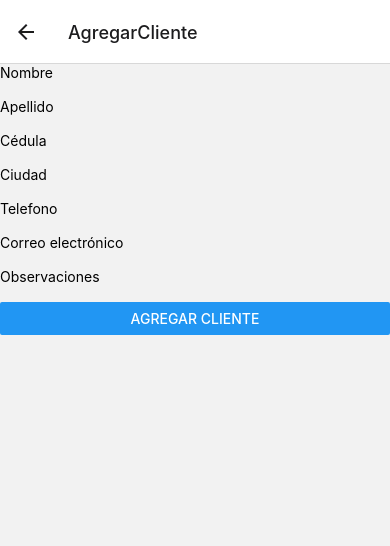
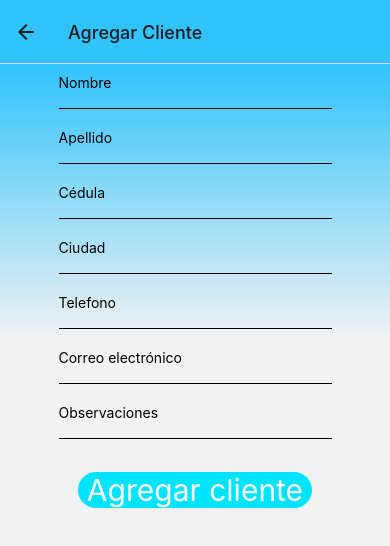
Before and after one commit to 00Alex16/pet-app, a React Native app: screen /AgregarCliente in a window 390 px wide. Shown: the top 546 px of the page. Built offline with nearby package versions, Linux system fonts and the light colour scheme.

Commit message:
ultimo commit juan pablo xd

```diff
--- a/App.js
+++ b/App.js
@@ -22,17 +22,17 @@ function MyStack() {
   return (
     <Stack.Navigator>
       <Stack.Screen name='Portada' component={Portada} options={{ title: '', headerStyle: { backgroundColor: 'rgba(0,184,255,0.8)' },}}/>
-      <Stack.Screen name='IniciarSesion' component={IniciarSesion} options={{title: 'Iniciar Sesión',headerStyle: { backgroundColor: 'rgba(0,184,255,0.8)' }}} />
-      <Stack.Screen name='CrearCuenta' component={CrearCuenta} options={{title: 'Crear Cuenta',headerStyle: { backgroundColor: 'rgba(0,184,255,0.8)' }}} />
+      <Stack.Screen name='IniciarSesion' component={IniciarSesion} options={{title: 'Iniciar Sesión',headerStyle: { backgroundColor: 'rgba(0,184,255,0.8)' },}} />
+      <Stack.Screen name='CrearCuenta' component={CrearCuenta} options={{title: 'Crear Cuenta',headerStyle: { backgroundColor: 'rgba(0,184,255,0.8)' },}} />
       <Stack.Screen name='Inicio' component={Inicio} options={{ title: 'Inicio', headerStyle: { backgroundColor: 'rgba(0,184,255,0.8)' },}} />
-      <Stack.Screen name='Clientes' component={Clientes}/>
-      <Stack.Screen name='Turnos' component={Turnos}/>
-      <Stack.Screen name='Recordatorios' component={Recordatorios}/>
-      <Stack.Screen name='Referencias' component={Referencias}/>
-      <Stack.Screen name='AgregarCliente' component={AgregarCliente}/>
-      <Stack.Screen name='DetallesCliente' component={DetallesCliente}/>
-      <Stack.Screen name='DetallesTurno' component={DetallesTurno}/>
-      <Stack.Screen name='CrearTurno' component={CrearTurno}/>
+      <Stack.Screen name='Clientes' component={Clientes} options={{title: 'xd', headerStyle: { backgroundColor: 'rgba(0,184,255,0.8)' },}} />
+      <Stack.Screen name='Turnos' component={Turnos} options={{ title: 'Turnos', headerStyle: { backgroundColor: 'rgba(0,184,255,0.8)' },}} />
+      <Stack.Screen name='Recordatorios' component={Recordatorios} options={{ title: 'Recordatorios', headerStyle: { backgroundColor: 'rgba(0,184,255,0.8)' },}} />
+      <Stack.Screen name='Referencias' component={Referencias} options={{ title: 'Referencias (Sintomatologías)', headerStyle: { backgroundColor: 'rgba(0,184,255,0.8)' },}} />
+      <Stack.Screen name='AgregarCliente' component={AgregarCliente} options={{ title: 'Agregar Cliente', headerStyle: { backgroundColor: 'rgba(0,184,255,0.8)' },}} />
+      <Stack.Screen name='DetallesCliente' component={DetallesCliente} options={{ title: 'Información Cliente', headerStyle: { backgroundColor: 'rgba(0,184,255,0.8)' },}}/>
+      <Stack.Screen name='DetallesTurno' component={DetallesTurno} options={{ title: 'Información del Turno', headerStyle: { backgroundColor: 'rgba(0,184,255,0.8)' },}}/>
+      <Stack.Screen name='CrearTurno' component={CrearTurno} options={{ title: 'Crear Turno', headerStyle: { backgroundColor: 'rgba(0,184,255,0.8)' },}} />
     </Stack.Navigator>
   )
 }
--- a/screens/Cliente/AgregarCliente.js
+++ b/screens/Cliente/AgregarCliente.js
@@ -1,5 +1,7 @@
 import React, {useState} from 'react';
-import { View, Text, ScrollView, TextInput, Button } from 'react-native';
+import { View, Text, ScrollView, TextInput, StyleSheet } from 'react-native';
+import { BtnGeneral } from '../components/BtnGeneral';
+import { LinearGradient } from 'expo-linear-gradient';
 
 const AgregarCliente = (props) => {
   // Mirar si se puede usar la misma plantilla para las operaciones de lectura, editar, y crear
@@ -32,62 +34,81 @@ const AgregarCliente = (props) => {
 
   return (
     <ScrollView>
-      <View>
+      <LinearGradient
+        // Background Linear Gradient
+        colors={['rgba(0,184,255,0.8)', 'transparent']}
+        style={{position:'absolute',height: '60%',left: 0,
+        right: 0,
+        top: 0,}}
+      />
+      <View style={styles.container}>
+        <View style={styles.ancho}>
           <Text>Nombre</Text>
           <TextInput
-          //placeholder='Nombre'
             onChangeText={(value) => handleChangeText('nombre', value)}
           />
         </View>
-      <View>
+        <View style={styles.ancho}>
           <Text>Apellido</Text>
           <TextInput
-          //placeholder='Apellido'
             onChangeText={(value) => handleChangeText('apellido', value)}
           />
         </View>
-      <View>
+        <View style={styles.ancho}>
           <Text>Cédula</Text>
           <TextInput
-          //placeholder='Cédula'
+            keyboardType='numeric'
             onChangeText={(value) => handleChangeText('cedula', value)}
           />
         </View>
-      <View>
+        <View style={styles.ancho}>
           <Text>Ciudad</Text>
           <TextInput
-          //placeholder='Ciudad'
             onChangeText={(value) => handleChangeText('ciudad', value)}
           />
         </View>
-      <View>
+        <View style={styles.ancho}>
           <Text>Telefono</Text>
           <TextInput
-          //placeholder='Telefono'
             keyboardType='numeric'
             onChangeText={(value) => handleChangeText('telefono', value)}
           />
         </View>
-      <View>
+        <View style={styles.ancho}>
           <Text>Correo electrónico</Text>
           <TextInput
-          //placeholder='Correo electrónico'
             keyboardType='email-address'
             onChangeText={(value) => handleChangeText('correo', value)}
           />
         </View>
-      <View>
+        <View style={styles.ancho}>
           <Text>Observaciones</Text>
           <TextInput
-          //placeholder='Observaciones'
             onChangeText={(value) => handleChangeText('observaciones', value)}
           />
         </View>
-      <View>
-        <Button title='Agregar cliente' onPress={() => agregarCliente()}/>
+      </View>
+      <View style={styles.boton}>
+        <BtnGeneral title='Agregar cliente' onPress={() => agregarCliente()} />
       </View>
     </ScrollView>
   )
 }
 
+const styles = StyleSheet.create({
+  ancho:{
+    width: '70%',
+    borderBottomWidth: 1,
+    margin:10,
+  },
+  container:{
+    alignItems: 'center',
+    justifyContent: 'center',
+  },
+  boton:{
+    top: '5%',
+    marginBottom: '10%',
+  }
+})
+
 export default AgregarCliente;
--- a/screens/Cliente/Clientes.js
+++ b/screens/Cliente/Clientes.js
@@ -1,6 +1,7 @@
 import React, { useState, useEffect } from 'react';
-import { View, Text, ScrollView, Button } from 'react-native';
+import { View, ScrollView, StyleSheet } from 'react-native';
 import { ListItem } from "react-native-elements";
+import { BtnGeneral } from '../components/BtnGeneral';
 
 const Clientes = (props) => {
   const [clientes, setclientes] = useState([]);
@@ -31,9 +32,19 @@ const Clientes = (props) => {
           </ListItem>
         )
       })}
-      <Button title='Agregar cliente' onPress={() => props.navigation.navigate('AgregarCliente')}/>
+      <View style={styles.boton}>
+        <BtnGeneral title='Agregar cliente' onPress={() => props.navigation.navigate('AgregarCliente')}/>
+      </View>
     </ScrollView>
   )
 }
 
+const styles = StyleSheet.create({
+  boton:{
+    top: '10%',
+    marginBottom: '10%',
+  }
+})
+
+
 export default Clientes;
--- a/screens/CrearCuenta.js
+++ b/screens/CrearCuenta.js
@@ -1,5 +1,5 @@
 import React, {useState} from 'react';
-import { View, Text, ScrollView, TextInput, Button, StyleSheet } from 'react-native';
+import { View, ScrollView, TextInput, StyleSheet, Text } from 'react-native';
 import { BtnGeneral } from './components/BtnGeneral';
 import { LinearGradient } from 'expo-linear-gradient';
 
@@ -9,6 +9,7 @@ const CrearCuenta = (props) => {
     nombreVeterinaria: '',
     nombre: '',
     apellido: '',
+    cedula: '',
     telefono: '',
     correo: '',
     password: ''
@@ -42,41 +43,49 @@ const CrearCuenta = (props) => {
         top: 0,}}
       />
       <View style={styles.container}>
-        <View>
-          <TextInput style={styles.textos}
-            placeholder='Nombre de la veterinaria'
+        <View style={styles.ancho}>
+          <Text>Nombre de la Veterinaria</Text>
+          <TextInput
             onChangeText={(value) => handleChangeText('nombreVeterinaria', value)}
           />
         </View>
-        <View>
-          <TextInput style={styles.textos}
+        <View style={styles.ancho}>
+          <Text>Nombre</Text>
+          <TextInput
             placeholder='Nombre'
             onChangeText={(value) => handleChangeText('nombre', value)}
           />
         </View>
-        <View>
-          <TextInput style={styles.textos}
-            placeholder='Apellido'
+        <View style={styles.ancho}>
+          <Text>Apellido</Text>
+          <TextInput
             onChangeText={(value) => handleChangeText('apellido', value)}
           />
         </View>
-        <View>
-          <TextInput style={styles.textos}
-            placeholder='Telefono'
+        <View style={styles.ancho}>
+          <Text>Cédula</Text>
+          <TextInput
+            keyboardType='numeric'
+            onChangeText={(value) => handleChangeText('cedula', value)}
+          />
+        </View>
+        <View style={styles.ancho}>
+          <Text>Telefono</Text>
+          <TextInput
             keyboardType='numeric'
             onChangeText={(value) => handleChangeText('telefono', value)}
           />
         </View>
-        <View>
-          <TextInput style={styles.textos}
-            placeholder='Correo electrónico'
+        <View style={styles.ancho}>
+          <Text>Correo electrónico</Text>
+          <TextInput
             keyboardType='email-address'
             onChangeText={(value) => handleChangeText('correo', value)}
           />
         </View>
-        <View>
-          <TextInput style={styles.textos}
-            placeholder='Contraseña'
+        <View style={styles.ancho}>
+          <Text>Contraseña</Text>
+          <TextInput
             secureTextEntry={true}
             onChangeText={(value) => handleChangeText('password', value)}
           />
@@ -90,16 +99,14 @@ const CrearCuenta = (props) => {
 }
 
 const styles = StyleSheet.create({
-  textos:{
-    width: 350,
-    margin:12,
+  ancho:{
+    width: '80%',
     borderBottomWidth: 1,
-    padding:20,
+    margin:10,
   },
   container:{
     alignItems: 'center',
     justifyContent: 'center',
-    //top: '10%',
   },
   boton:{
     top: 40,
--- a/screens/Inicio.js
+++ b/screens/Inicio.js
@@ -2,6 +2,8 @@ import React from 'react';
 import { View, Text, StyleSheet } from 'react-native';
 import { BtnCalendario, BtnClientes, BtnRecordatorios, BtnReferencias } from './components/BtnInicio';
 import { LinearGradient } from 'expo-linear-gradient';
+import { BtnGeneral } from './components/BtnGeneral';
+
 
 const Inicio = (props) => {
   return (
@@ -21,7 +23,7 @@ const Inicio = (props) => {
           <BtnClientes title='Clientes' onPress={() => props.navigation.navigate('Clientes')} />
         </View>
         <View style={styles.columnas}>
-          <BtnCalendario title='Calendario' onPress={() => props.navigation.navigate('Calendario')} />
+          <BtnCalendario title='Calendario' onPress={() => props.navigation.navigate('Turnos')} />
         </View>
       </View>
       <View style={styles.container}>
@@ -31,6 +33,9 @@ const Inicio = (props) => {
         <View style={styles.columnas}>
           <BtnReferencias title='Referencias' onPress={() => props.navigation.navigate('Referencias')} />
         </View>
+      </View>
+      <View>
+        <BtnGeneral title='Cerrar Sesión' onPress={() => props.navigation.navigate('Portada')} />
       </View>
     </View>
   )
--- a/screens/components/BtnGeneral.js
+++ b/screens/components/BtnGeneral.js
@@ -21,7 +21,7 @@ const styles = StyleSheet.create({
 
     button:{
         alignSelf: 'center',
-        width: '50%',
+        width: '60%',
         justifyContent:'center',
         borderRadius: 30,
         overflow: 'hidden'
```
Lines whose indentation alone changed are shown as unchanged.
